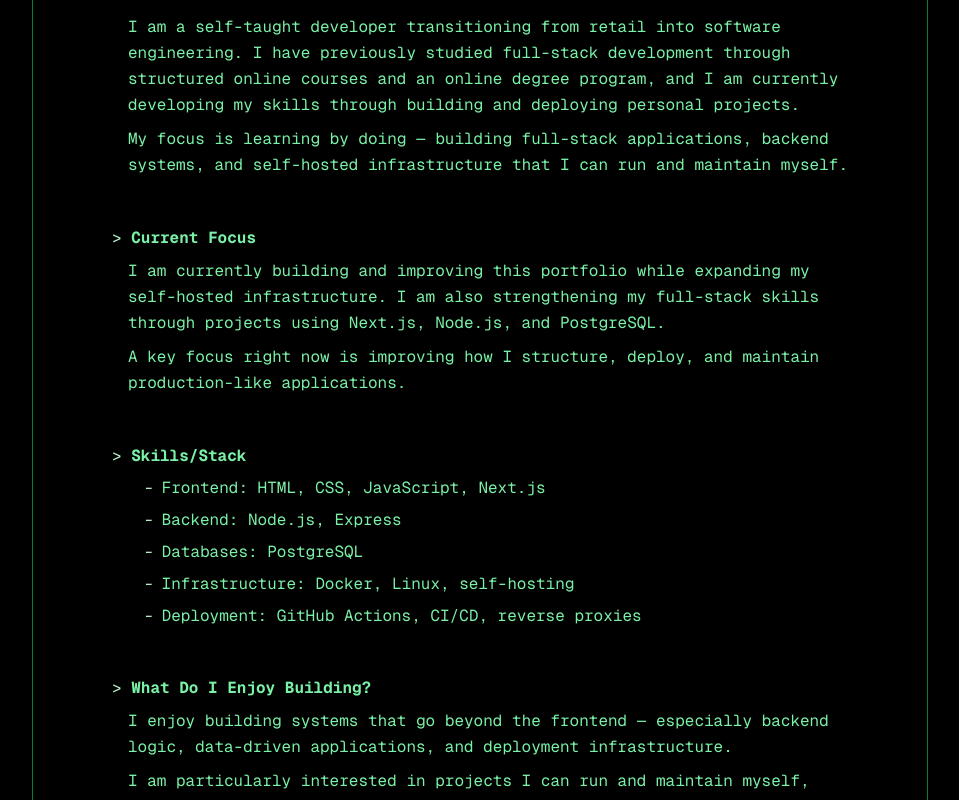
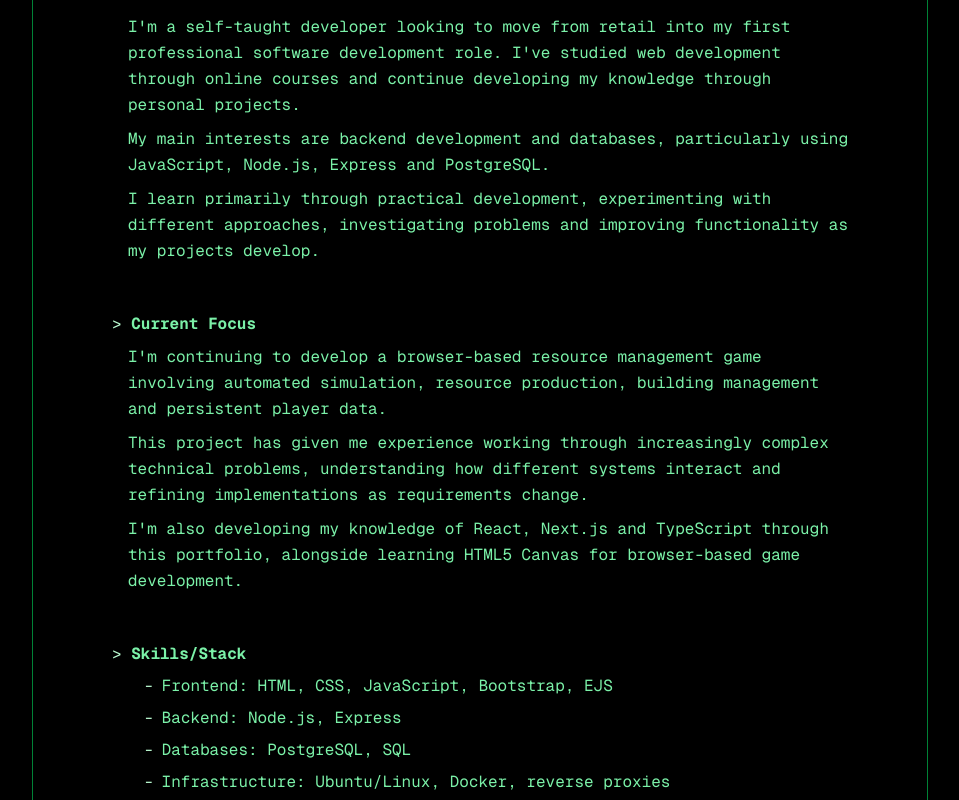
Before and after one commit to AbnocChinwads/abnoc-dev, a Next.js app: page /about in a window 1280 px wide. Shown: the part 220-1020 px from the top of the page, without its empty margins (160-1119 px from the left). Built offline with nearby package versions, Linux system fonts and the light colour scheme.

Commit message:
Update page.tsx

```diff
--- a/src/app/about/page.tsx
+++ b/src/app/about/page.tsx
@@ -1,3 +1,4 @@
+
 import {
   TerminalHeader,
   TerminalList,
@@ -10,72 +11,119 @@
       <TerminalHeader>About</TerminalHeader>
 
       <section className="space-y-2">
-        <TerminalHeader>Who Am I?</TerminalHeader>
+        <TerminalHeader>
+          Who Am I?
+        </TerminalHeader>
 
         <p className="ml-2 sm:ml-4 text-sm sm:text-base leading-relaxed">
-          I am a self-taught developer transitioning from retail into software
-          engineering. I have previously studied full-stack development through
-          structured online courses and an online degree program, and I am
-          currently developing my skills through building and deploying personal
-          projects.
+          I'm a self-taught developer looking to
+          move from retail into my first professional
+          software development role. I've studied
+          web development through online courses
+          and continue developing my knowledge
+          through personal projects.
         </p>
 
         <p className="ml-2 sm:ml-4 text-sm sm:text-base leading-relaxed">
-          My focus is learning by doing — building full-stack applications,
-          backend systems, and self-hosted infrastructure that I can run and
-          maintain myself.
+          My main interests are backend development
+          and databases, particularly using
+          JavaScript, Node.js, Express and
+          PostgreSQL.
+        </p>
+
+        <p className="ml-2 sm:ml-4 text-sm sm:text-base leading-relaxed">
+          I learn primarily through practical
+          development, experimenting with different
+          approaches, investigating problems and
+          improving functionality as my projects
+          develop.
         </p>
       </section>
 
       <section className="space-y-2">
-        <TerminalHeader>Current Focus</TerminalHeader>
+        <TerminalHeader>
+          Current Focus
+        </TerminalHeader>
 
         <p className="ml-2 sm:ml-4 text-sm sm:text-base leading-relaxed">
-          I am currently building and improving this portfolio while expanding
-          my self-hosted infrastructure. I am also strengthening my full-stack
-          skills through projects using Next.js, Node.js, and PostgreSQL.
+          I'm continuing to develop a browser-based
+          resource management game involving
+          automated simulation, resource production,
+          building management and persistent player
+          data.
         </p>
 
         <p className="ml-2 sm:ml-4 text-sm sm:text-base leading-relaxed">
-          A key focus right now is improving how I structure, deploy, and
-          maintain production-like applications.
+          This project has given me experience
+          working through increasingly complex
+          technical problems, understanding how
+          different systems interact and refining
+          implementations as requirements change.
+        </p>
+
+        <p className="ml-2 sm:ml-4 text-sm sm:text-base leading-relaxed">
+          I'm also developing my knowledge of React,
+          Next.js and TypeScript through this
+          portfolio, alongside learning HTML5 Canvas
+          for browser-based game development.
         </p>
       </section>
 
       <section className="space-y-2">
-        <TerminalHeader>Skills/Stack</TerminalHeader>
+        <TerminalHeader>
+          Skills/Stack
+        </TerminalHeader>
 
         <TerminalList>
           <TerminalListItem>
-            Frontend: HTML, CSS, JavaScript, Next.js
+            Frontend: HTML, CSS, JavaScript,
+            Bootstrap, EJS
           </TerminalListItem>
+
           <TerminalListItem>
             Backend: Node.js, Express
           </TerminalListItem>
+
           <TerminalListItem>
-            Databases: PostgreSQL
+            Databases: PostgreSQL, SQL
           </TerminalListItem>
+
           <TerminalListItem>
-            Infrastructure: Docker, Linux, self-hosting
+            Infrastructure: Ubuntu/Linux,
+            Docker, reverse proxies
           </TerminalListItem>
+
           <TerminalListItem>
-            Deployment: GitHub Actions, CI/CD, reverse proxies
+            Tools and deployment: Git,
+            GitHub Actions, self-hosting
+          </TerminalListItem>
+
+          <TerminalListItem>
+            Currently learning: React,
+            Next.js, TypeScript, HTML5 Canvas
           </TerminalListItem>
         </TerminalList>
       </section>
 
       <section className="space-y-2">
-        <TerminalHeader>What Do I Enjoy Building?</TerminalHeader>
+        <TerminalHeader>
+          What Do I Enjoy Building?
+        </TerminalHeader>
 
         <p className="ml-2 sm:ml-4 text-sm sm:text-base leading-relaxed">
-          I enjoy building systems that go beyond the frontend — especially
-          backend logic, data-driven applications, and deployment
-          infrastructure.
+          I particularly enjoy applications where
+          the logic behind the interface matters,
+          including database interactions, resource
+          calculations and systems that depend
+          on one another.
         </p>
+
         <p className="ml-2 sm:ml-4 text-sm sm:text-base leading-relaxed">
-          I am particularly interested in projects I can run and maintain
-          myself, where I can see the full lifecycle from development to
-          production.
+          I also enjoy the practical side of
+          running applications, from deploying
+          projects onto my own server to
+          troubleshooting problems and maintaining
+          the services they rely on.
         </p>
       </section>
     </main>
```
